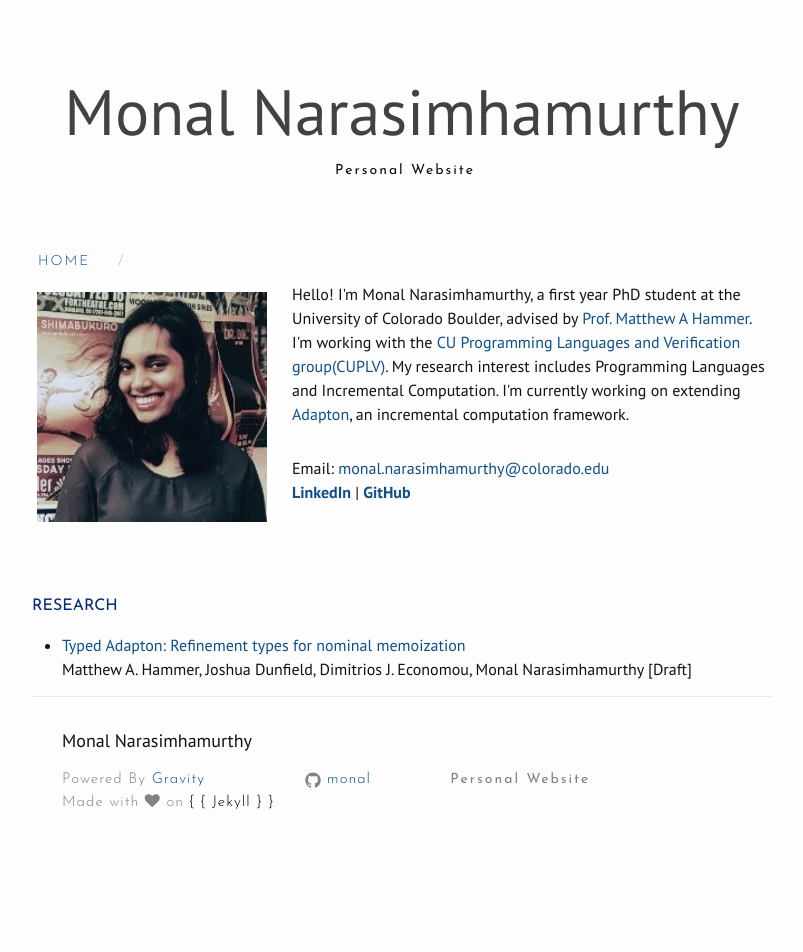
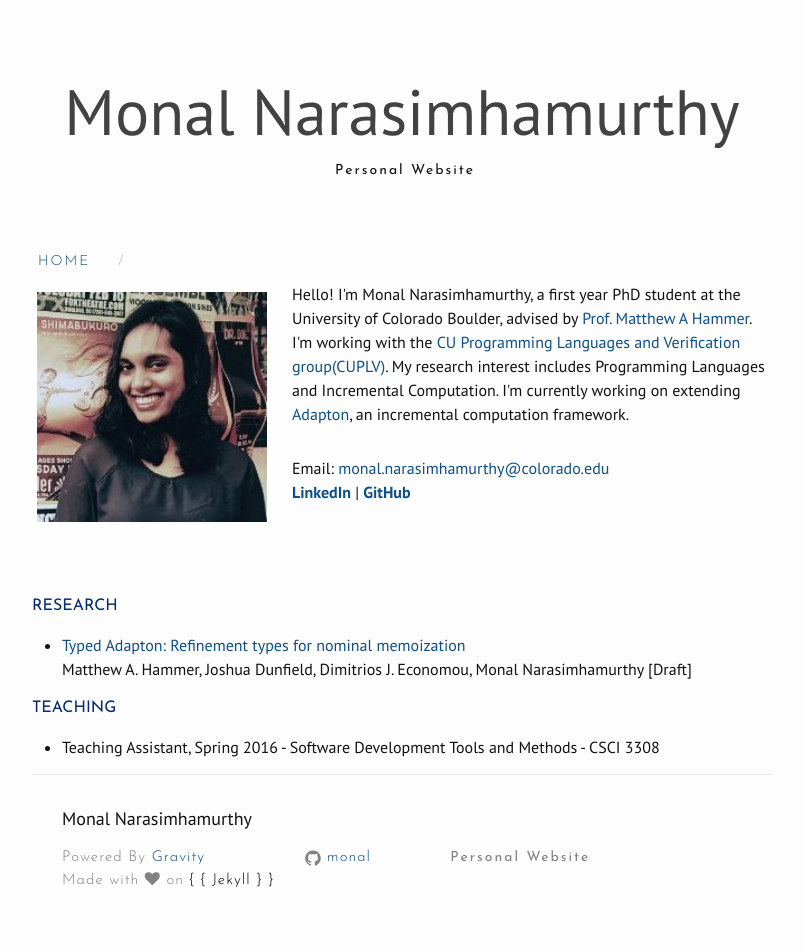
Before and after one commit to monal/monal.github.io, a Jekyll site: the page built from index.html, in a window 1280 px wide. Shown: the whole page, without its empty margins (238-1041 px from the left). Built offline with Jekyll 4.4.1, drawn with Linux system fonts in a browser that asks for light colours; nearby versions of some CDN libraries; before the commit the page ends 900 px from its top, so only the background shows below that.

```diff
--- a/index.html
+++ b/index.html
@@ -18,3 +18,8 @@
 <ul><li style=""><a href="https://arxiv.org/abs/1610.00097">Typed Adapton: Refinement types for nominal memoization</a> <br> Matthew A. Hammer, Joshua Dunfield, Dimitrios J. Economou, Monal Narasimhamurthy [Draft]</li></ul>
 
 <div>
+
+<div>
+<h4 style="color:#062A78; font-family:'Josefin Sans';">TEACHING</h4>
+<ul><li style="">Teaching Assistant, Spring 2016 - Software Development Tools and Methods - CSCI 3308</li></ul>
+</div>
```
